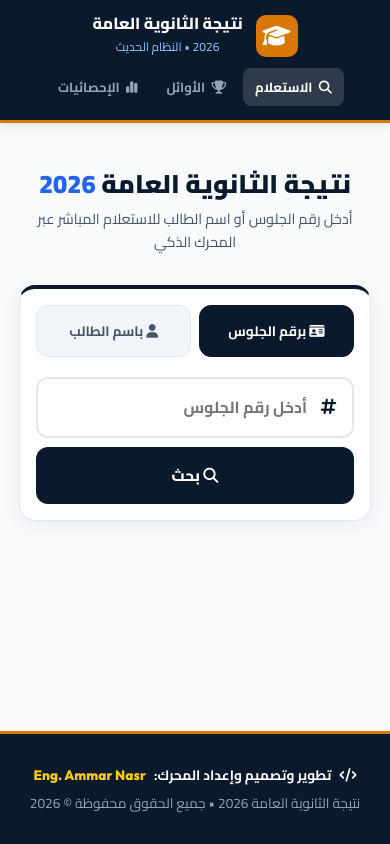
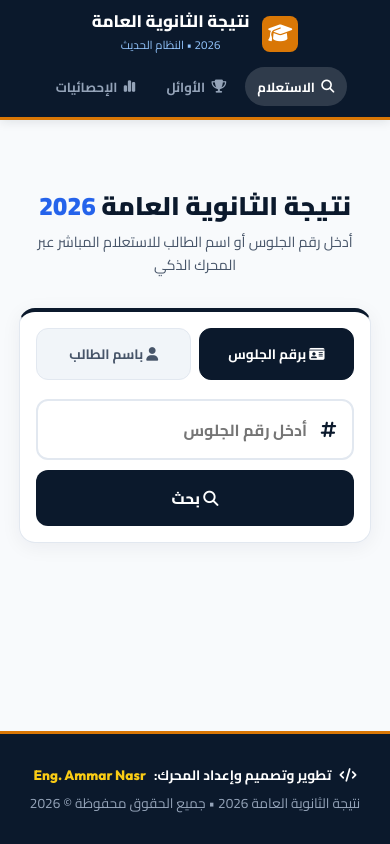
Before and after one commit to Ammar-nasr13/natga, a website: page public/index.html in a window 390 px wide. Drawn offline with nearby package versions, Linux system fonts and the light colour scheme; a web font is replaced by a local one.

Commit message:
Add spacious top margin under header and refine mobile navbar aesthetics

```diff
--- a/public/style.css
+++ b/public/style.css
@@ -682,23 +682,43 @@ body {
 
 /* Fully Responsive Breakpoints & Mobile Keyboard Optimization */
 @media (max-width: 640px) {
+    .navbar {
+        padding: 0.7rem 0;
+    }
     .main-content {
-        padding-top: 1.2rem;
+        padding-top: 2rem;
         padding-bottom: 6rem;
+    }
+    .hero-section {
+        margin-top: 2.4rem;
+        margin-bottom: 2rem;
     }
     .nav-container {
         flex-direction: column;
-        gap: 0.6rem;
+        gap: 0.65rem;
         text-align: center;
+    }
+    .brand-icon {
+        width: 36px;
+        height: 36px;
+        font-size: 1.2rem;
+        border-radius: 8px;
+    }
+    .brand-text h1 {
+        font-size: 1.05rem;
+    }
+    .badge-year {
+        font-size: 0.72rem;
     }
     .nav-links {
         justify-content: center;
         width: 100%;
-        gap: 0.3rem;
+        gap: 0.35rem;
     }
     .nav-btn {
-        padding: 0.45rem 0.75rem;
+        padding: 0.45rem 0.8rem;
         font-size: 0.82rem;
+        border-radius: 20px;
     }
     .input-group {
         flex-direction: column;
```
